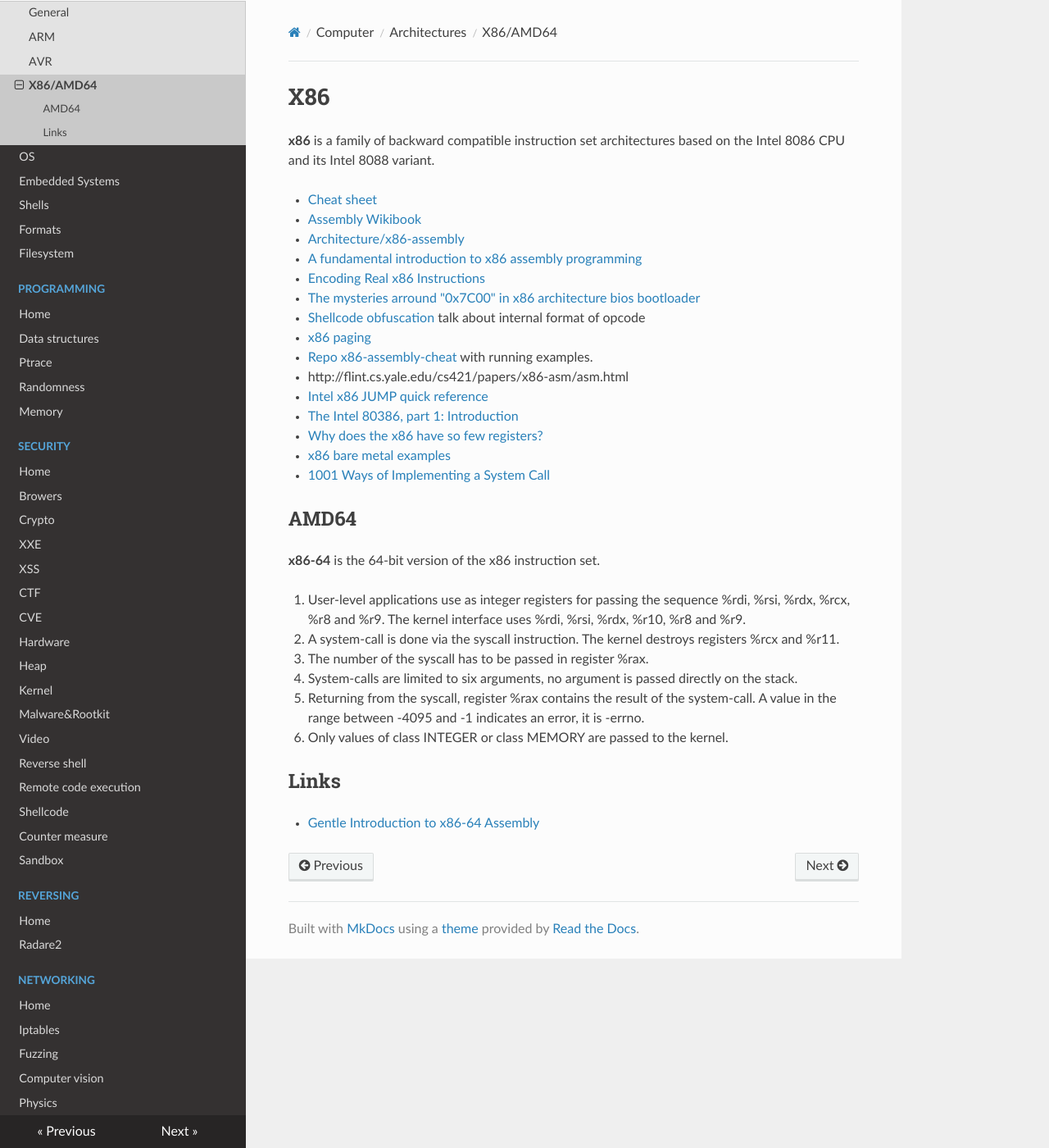
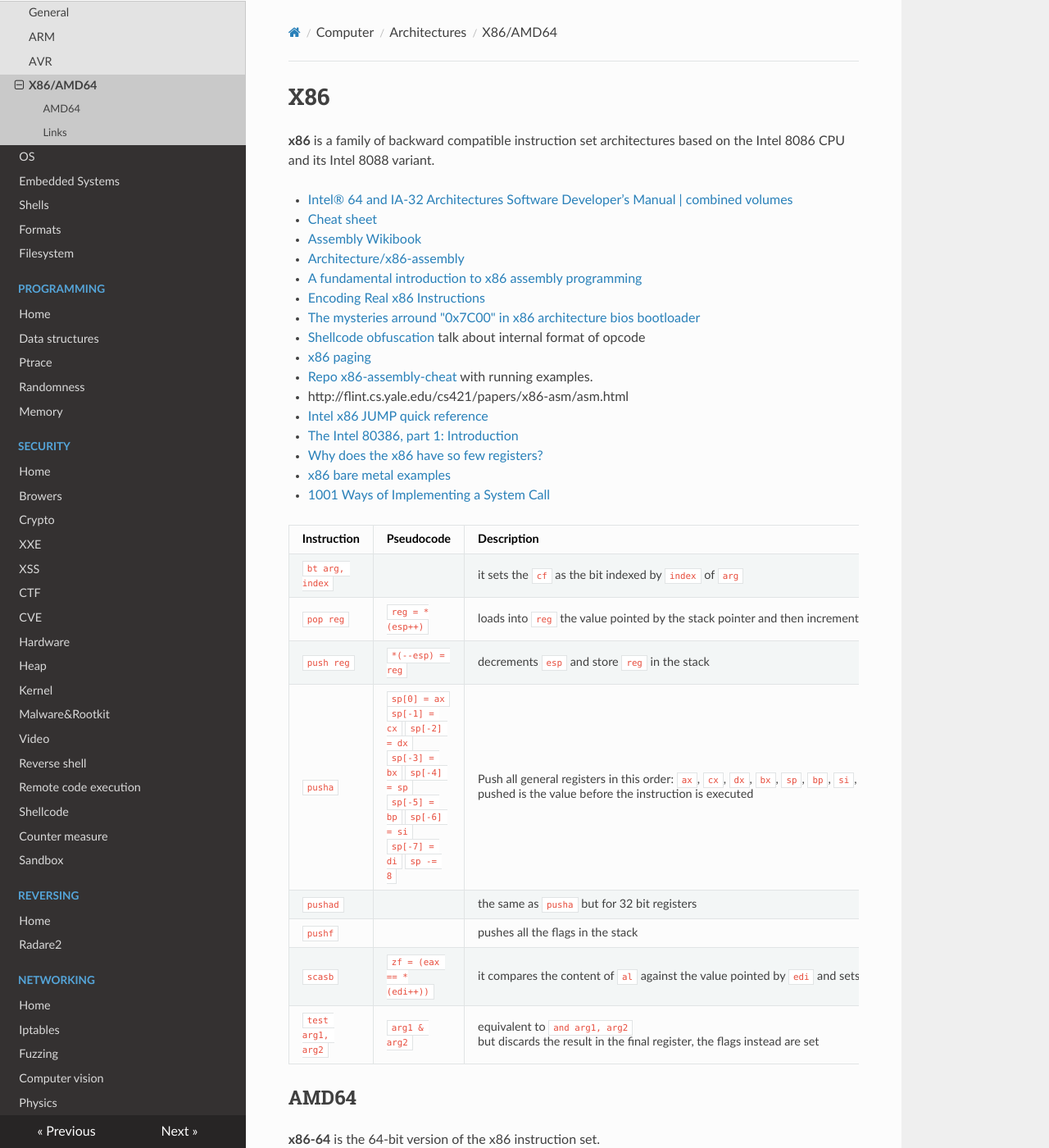
Before and after one commit to gipi/low-level, an MkDocs documentation site: the page built from docs/arch/x86.md, in a window 1280 px wide and 1400 px high. Shown: the whole window at 82% size. Built offline with MkDocs 1.6.1, drawn with Linux system fonts in a browser that asks for light colours; nearby versions of some CDN libraries; old or Windows-style settings are respelled for this version of MkDocs.

Commit message:
Start to create a table with x86 instructions.

```diff
--- a/docs/arch/x86.md
+++ b/docs/arch/x86.md
@@ -3,6 +3,7 @@
 **x86** is a family of backward compatible instruction set architectures
 based on the Intel 8086 CPU and its Intel 8088 variant.
 
+ - [Intel® 64 and IA-32 Architectures Software Developer’s Manual | combined volumes](https://software.intel.com/sites/default/files/managed/39/c5/325462-sdm-vol-1-2abcd-3abcd.pdf)
  - [Cheat sheet](http://www.jegerlehner.ch/intel/IntelCodeTable.pdf)
  - [Assembly Wikibook](https://en.wikibooks.org/wiki/X86_Assembly)
  - [Architecture/x86-assembly](https://www.aldeid.com/wiki/Category:Architecture/x86-assembly)
@@ -19,6 +20,17 @@ based on the Intel 8086 CPU and its Intel 8088 variant.
  - [x86 bare metal examples](https://github.com/cirosantilli/x86-bare-metal-examples)
  - [1001 Ways of Implementing a System Call](https://x86.lol/generic/2019/07/04/kernel-entry.html)
 
+| Instruction | Pseudocode | Description |
+|-------------|------------|-------------|
+| ``bt arg, index`` | | it sets the ``cf`` as the bit indexed by ``index`` of ``arg`` |
+| ``pop reg`` | ``reg = *(esp++)`` | loads into ``reg`` the value pointed by the stack pointer and then increments ``esp`` |
+| ``push reg`` | ``*(--esp) = reg`` | decrements ``esp`` and store ``reg`` in the stack |
+| ``pusha`` | ``sp[0] = ax`` ``sp[-1] = cx`` ``sp[-2] = dx`` ``sp[-3] = bx`` ``sp[-4] = sp`` ``sp[-5] = bp`` ``sp[-6] = si`` ``sp[-7] = di`` ``sp -= 8``| Push all general registers in this order: ``ax``, ``cx``, ``dx``, ``bx``, ``sp``, ``bp``, ``si``, ``di``; The value of ``sp`` pushed is the value before the instruction is executed |
+| ``pushad`` | | the same as ``pusha`` but for 32 bit registers |
+| ``pushf`` | | pushes all the flags in the stack |
+| ``scasb`` | ``zf = (eax == *(edi++))`` | it compares the content of ``al`` against the value pointed by ``edi`` and sets the zero flag |
+| ``test arg1, arg2`` | ``arg1 & arg2`` | equivalent to ``and arg1, arg2`` but discards the result in the final register, the flags instead are set |
+
 ## AMD64
 
 **x86-64** is the 64-bit version of the x86 instruction set.
```
